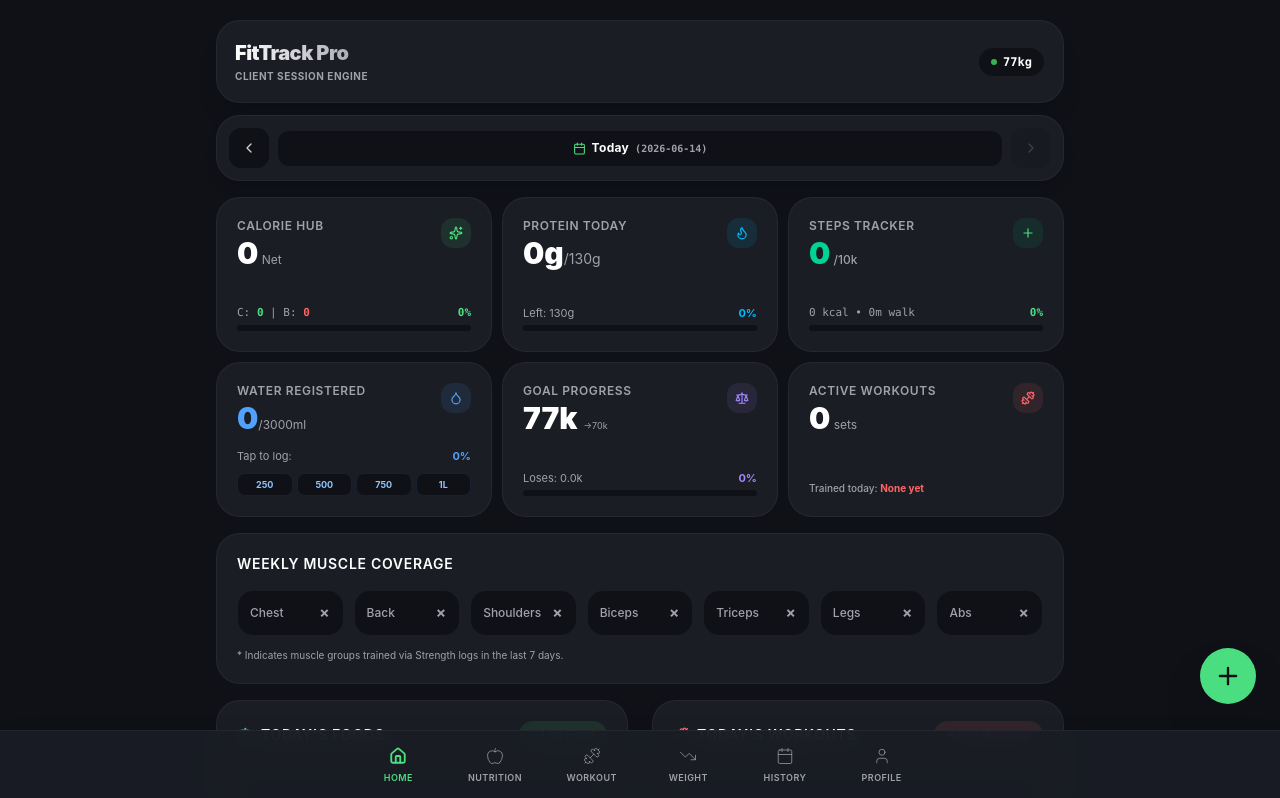
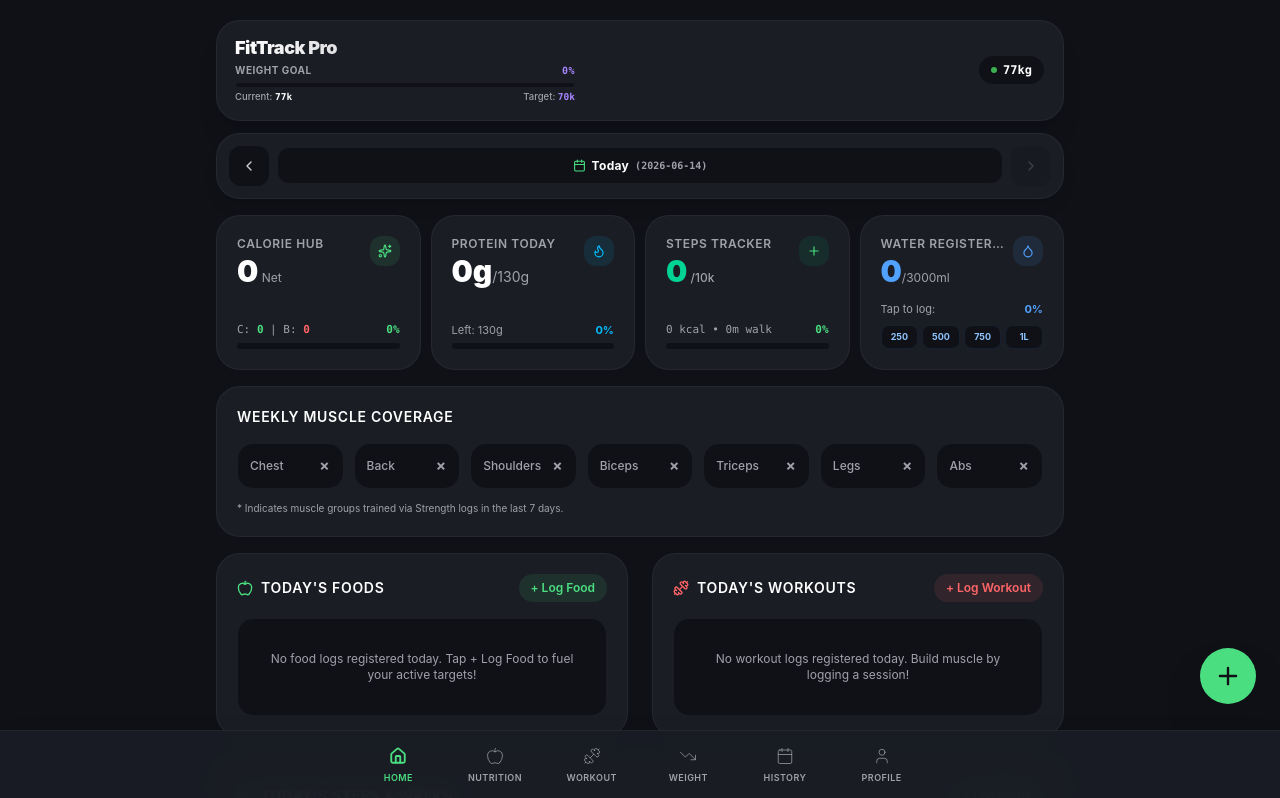
Before and after one commit to tejasnsalvi/fittrack-pro-maxv1, a React (Vite) app: page / in a window 1280 px wide. Shown: the top 798 px of the page. Built offline with nearby package versions, Linux system fonts and the light colour scheme.

Commit message:
feat(dashboard): add weight progress tracker to header
Integrate a visual progress bar and weight metrics into the dashboard hero section. Additionally, update the REPLICA_GUIDE.md with clearer instructions for project migration.

```diff
--- a/src/components/DashboardScreen.tsx
+++ b/src/components/DashboardScreen.tsx
@@ -137,13 +137,26 @@ export default function DashboardScreen({ onSetActiveTab, onOpenQuickAdd }: Dash
       {/* Dynamic Header & Backtrack Navigation Controller */}
       <div className="space-y-3" id="header-and-backtrack-bar">
         <div className="flex justify-between items-center bg-[#1A1D24] p-4.5 rounded-[24px] border border-white/5 shadow-xl" id="dashboard-hero-header">
-          <div>
-            <h1 className="text-xl font-black bg-gradient-to-r from-white to-[#A1A1AA] bg-clip-text text-transparent tracking-tight">
+          <div className="flex-1 max-w-[200px] xs:max-w-[250px] sm:max-w-[340px] mr-2">
+            <h1 className="text-base sm:text-lg font-black bg-gradient-to-r from-white to-[#A1A1AA] bg-clip-text text-transparent tracking-tight leading-none">
               FitTrack Pro
             </h1>
-            <p className="text-[10px] text-[#A1A1AA] font-bold uppercase tracking-wider mt-0.5">
-              Client Session Engine
-            </p>
+            <div className="mt-1.5 space-y-1">
+              <div className="flex justify-between items-center text-[9px] sm:text-[10px] text-[#A1A1AA] font-bold uppercase tracking-wider">
+                <span>Weight Goal</span>
+                <span className="text-violet-400 font-mono font-bold">{weightProgressPercent}%</span>
+              </div>
+              <div className="w-full h-1.5 bg-[#0F1117] rounded-full overflow-hidden border border-white/5">
+                <div
+                  className="h-full bg-gradient-to-r from-violet-500 to-[#9C27B0] rounded-full"
+                  style={{ width: `${weightProgressPercent}%` }}
+                />
+              </div>
+              <div className="flex justify-between items-center text-[8px] sm:text-[9.5px] text-[#A1A1AA] font-medium leading-none">
+                <span>Current: <b className="text-white font-mono">{profile.currentWeightKg}k</b></span>
+                <span>Target: <b className="text-violet-400 font-mono">{profile.targetWeightKg}k</b></span>
+              </div>
+            </div>
           </div>
           <div className="flex items-center gap-2">
             {/* Quick jump to Today if backtracked */}
@@ -208,7 +221,7 @@ export default function DashboardScreen({ onSetActiveTab, onOpenQuickAdd }: Dash
       </div>
 
       {/* Grid of Key Macro trackers - optimized side-by-side on mobile */}
-      <div className="grid grid-cols-2 lg:grid-cols-3 gap-2.5" id="dashboard-bento-grid">
+      <div className="grid grid-cols-2 lg:grid-cols-4 gap-2.5" id="dashboard-bento-grid">
         {/* Calorie Hub Card */}
         <div
           id="bento-calories-hub"
@@ -357,61 +370,6 @@ export default function DashboardScreen({ onSetActiveTab, onOpenQuickAdd }: Dash
                 1L
               </button>
             </div>
-          </div>
-        </div>
-
-        {/* Current Weight Trend & Goal Progress card */}
-        <div
-          id="bento-weight"
-          onClick={() => onSetActiveTab('weight')}
-          className="bg-[#1A1D24] p-3.5 sm:p-5 rounded-[24px] border border-white/5 hover:border-violet-400/30 cursor-pointer transition flex flex-col justify-between h-[128px] sm:h-[155px]"
-        >
-          <div className="flex justify-between items-start">
-            <div className="min-w-0 flex-1">
-              <span className="text-[#A1A1AA] text-[10px] sm:text-xs font-semibold uppercase tracking-wider block truncate">Goal Progress</span>
-              <p className="text-lg xs:text-xl sm:text-2xl md:text-3xl font-black text-white mt-1 leading-none">
-                {profile.currentWeightKg}k <span className="text-[9px] xs:text-[11px] font-normal text-[#A1A1AA]">→{profile.targetWeightKg}k</span>
-              </p>
-            </div>
-            <div className="p-1.5 sm:p-2 bg-violet-400/10 text-violet-400 rounded-xl flex-shrink-0 ml-1">
-              <Scale size={14} />
-            </div>
-          </div>
-          <div>
-            <div className="flex justify-between text-[9px] sm:text-[11px] text-[#A1A1AA] mb-1">
-              <span className="truncate">Loses: {Math.max(0, startWeight - profile.currentWeightKg).toFixed(1)}k</span>
-              <span className="font-bold text-violet-400">{weightProgressPercent}%</span>
-            </div>
-            <div className="w-full h-1.5 bg-[#0F1117] rounded-full overflow-hidden">
-              <div
-                className="h-full bg-gradient-to-r from-violet-400 to-[#9C27B0] rounded-full"
-                style={{ width: `${weightProgressPercent}%` }}
-              />
-            </div>
-          </div>
-        </div>
-
-        {/* Active Workouts / Target muscles card */}
-        <div
-          id="bento-active-workouts"
-          onClick={() => onSetActiveTab('workout')}
-          className="bg-[#1A1D24] p-3.5 sm:p-5 rounded-[24px] border border-white/5 hover:border-red-400/30 cursor-pointer transition flex flex-col justify-between h-[128px] sm:h-[155px]"
-        >
-          <div className="flex justify-between items-start">
-            <div className="min-w-0 flex-1">
-              <span className="text-[#A1A1AA] text-[10px] sm:text-xs font-semibold uppercase tracking-wider block truncate">Active Workouts</span>
-              <p className="text-lg xs:text-xl sm:text-2xl md:text-3xl font-black text-white mt-1 leading-none">
-                {todayWorkout.length}<span className="text-[10px] sm:text-xs font-normal text-[#A1A1AA]"> sets</span>
-              </p>
-            </div>
-            <div className="p-1.5 sm:p-2 bg-red-400/10 text-red-400 rounded-xl flex-shrink-0 ml-1">
-              <Dumbbell size={14} />
-            </div>
-          </div>
-          <div>
-            <p className="text-[10px] text-[#A1A1AA] truncate font-medium">
-              Trained today: <span className="text-red-400 font-bold">{coveredMuscles.size > 0 ? Array.from(coveredMuscles).join(', ') : 'None yet'}</span>
-            </p>
           </div>
         </div>
       </div>
```
Also changed, not shown: 1 other file (tests, documents, lock files or other folders).
